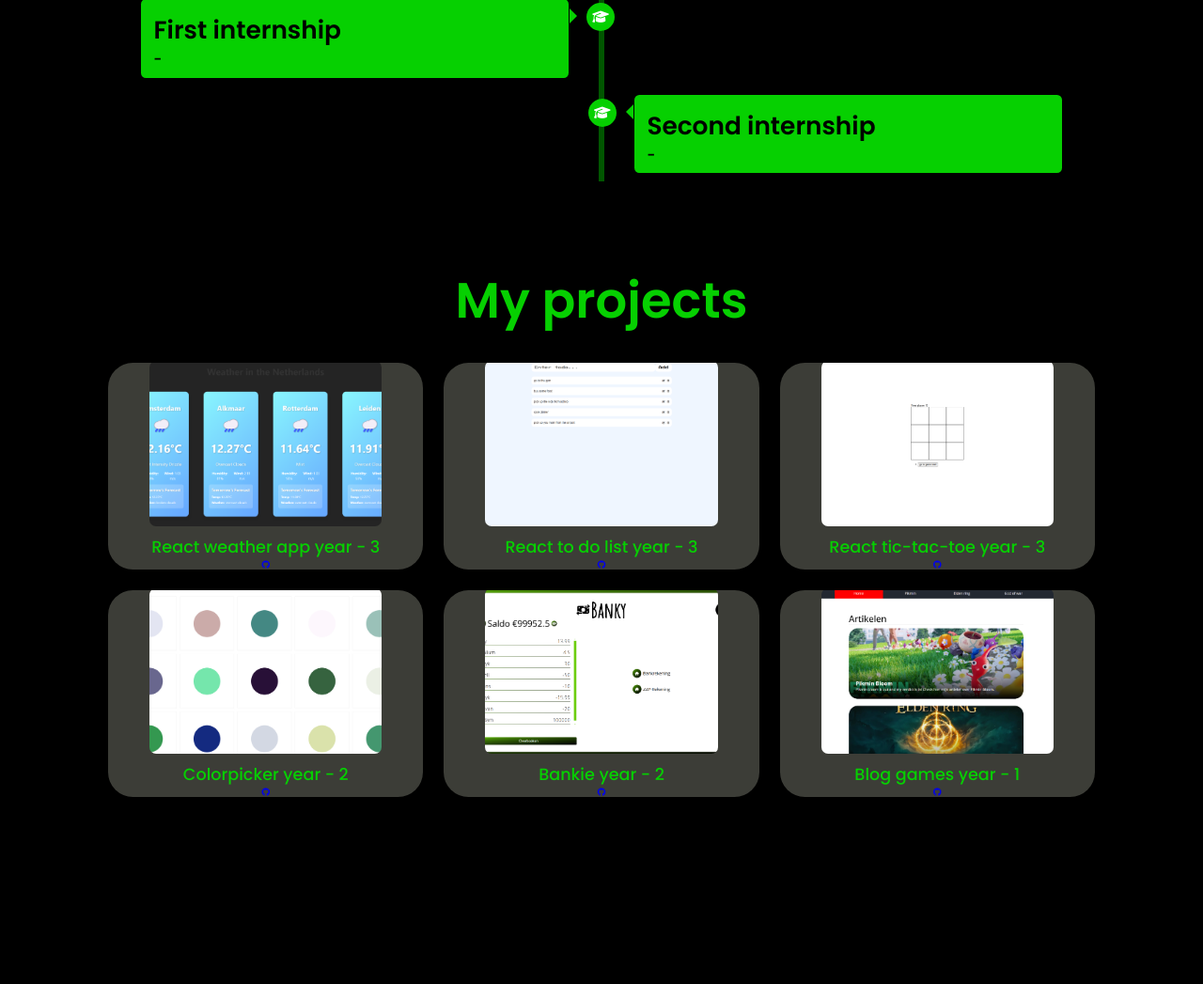
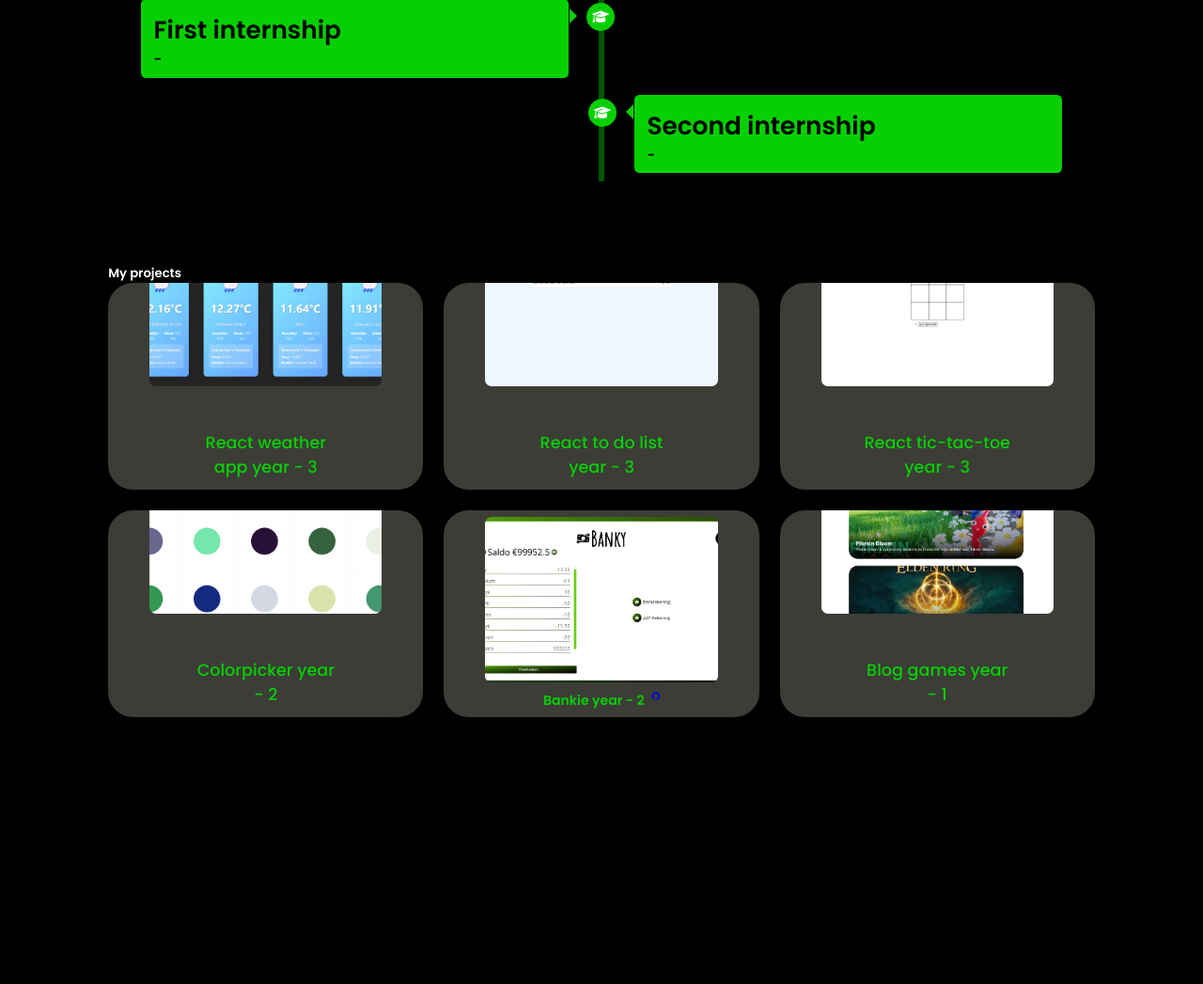
Before and after one commit to pieter9182/porfolio-yaar3p1, a PHP site: page / in a window 1280 px wide. Shown: the part 2165-3212 px from the top of the page at 94% size. Run offline with PHP 8.4, Linux system fonts and the light colour scheme; some libraries are stand-ins or nearby versions.

Commit message:
test github link for projects css

```diff
--- a/css/style.css
+++ b/css/style.css
@@ -502,7 +502,7 @@ span{
 
 /*projects section*/
 
-.projects h2{
+.projects h4{
     text-align: center;
     font-size: 6rem;
     margin-bottom: 3rem;
@@ -554,6 +554,26 @@ span{
     justify-content: center;
     align-items: center;
     padding: 5rem;
+}
+
+.project-info {
+    display: flex;
+    align-items: center;
+    gap: 8px;
+}
+
+.project-info h4 {
+    margin: 0;
+    font-size: 1.6rem;
+    font-weight: 600;
+    color: var(--main-color);
+}
+
+
+.project-info .github-link {
+    color: var(--text-color);
+    font-size: 2rem;
+    transition: color 0.3s ease;
 }
 
 /*contact section*/
--- a/index.php
+++ b/index.php
@@ -158,8 +158,12 @@
                     <a class="project weather app" href="https://weatherapp.damianpietrzak.nl">
                         <img src="img/weatherapp.png" alt="weather app in react">
                     </a>
-                    <h4>React weather app year - 3</h4>
-                    <a href="https://github.com/pieter9182/small-react-projects/tree/main/weather%20app/weather%20app" target="_blank"><i class="fa-brands fa-github"></i></a>
+                    <div class="projects-info">
+                        <h4>React weather app year - 3</h4>
+                        <a href="https://github.com/pieter9182/small-react-projects/tree/main/weather%20app/weather%20app" target="_blank">
+                            <i class="fa-brands fa-github"></i></a>
+                    </div>
+
                 </div>
             </div>
             <div class="projects-box">
@@ -167,8 +171,12 @@
                     <a class="project to do list" href="https://todolist.damianpietrzak.nl">
                         <img src="img/to-do-list.png" alt="to do list in react">
                     </a>
-                    <h4>React to do list year - 3</h4>
-                    <a href="https://github.com/pieter9182/small-react-projects/tree/main/to-do-list/reactjs-todolist" target="_blank"><i class="fa-brands fa-github"></i></a>
+                    <div class="projects-info">
+                        <h4>React to do list year - 3</h4>
+                        <a href="https://github.com/pieter9182/small-react-projects/tree/main/to-do-list/reactjs-todolist" target="_blank">
+                            <i class="fa-brands fa-github"></i></a>
+                    </div>
+
                 </div>
             </div>
             <div class="projects-box">
@@ -176,8 +184,12 @@
                     <a class="project tic-tac-toe" href="https://tictactoe.damianpietrzak.nl">
                         <img src="img/tic-tac-toe.png" alt="tic-tac-toe in react">
                     </a>
-                    <h4>React tic-tac-toe year - 3</h4>
-                    <a href="https://github.com/pieter9182/small-react-projects/tree/main/tic-tac-toe/tic-tac-toe" target="_blank"><i class="fa-brands fa-github"></i></a>
+                    <div class="projects-info">
+                        <h4>React tic-tac-toe year - 3</h4>
+                        <a href="https://github.com/pieter9182/small-react-projects/tree/main/tic-tac-toe/tic-tac-toe" target="_blank">
+                            <i class="fa-brands fa-github"></i></a>
+                    </div>
+
                 </div>
             </div>
             <div class="projects-box">
@@ -185,17 +197,22 @@
                     <a class="project ColorPicker" href="https://colorpicker.damianpietrzak.nl">
                         <img src="img/color picker.png" alt="colorpicker project">
                     </a>
-                    <h4>Colorpicker year - 2</h4>
-                    <a href="https://github.com/pieter9182/projects-portfolio-nonReact/tree/main/color%20picker" target="_blank"><i class="fa-brands fa-github"></i></a>
+                    <div class="projects-info">
+                        <h4>Colorpicker year - 2</h4>
+                        <a href="https://github.com/pieter9182/projects-portfolio-nonReact/tree/main/color%20picker" target="_blank">
+                            <i class="fa-brands fa-github"></i></a>
+                    </div>
                 </div>
             </div>
             <div class="projects-box">
                 <div class="projects-info">
                     <a class="project banky" href="https://bankie.damianpietrzak.nl">
                         <img src="img/bankie.png" alt="banky project">
-                    </a>
-                    <h4>Bankie year - 2</h4>
-                    <a href="https://github.com/pieter9182/projects-portfolio-nonReact/tree/main/BANKIE" target="_blank"><i class="fa-brands fa-github"></i></a>
+                    <div class="project-info">
+                        <h4>Bankie year - 2</h4>
+                        <a href="https://github.com/pieter9182/projects-portfolio-nonReact/tree/main/BANKIE" target="_blank">
+                            <i class="fa-brands fa-github"></i></a>
+                    </div>
                 </div>
             </div>
             <div class="projects-box">
@@ -203,8 +220,12 @@
                     <a class="project game blog" href="http://gameblog.damianpietrzak.nl">
                         <img src="img/game blog.png" alt="game blog project">
                     </a>
+                    <div class="projects-info">
                     <h4>Blog games year - 1</h4>
-                    <a href="https://github.com/pieter9182/projects-portfolio-nonReact/tree/main/games%20blog" target="_blank"><i class="fa-brands fa-github"></i></a>
+                    <a href="https://github.com/pieter9182/projects-portfolio-nonReact/tree/main/games%20blog" target="_blank">
+                        <i class="fa-brands fa-github"></i></a>
+                    </div>
+
                 </div>
             </div>
 
```
